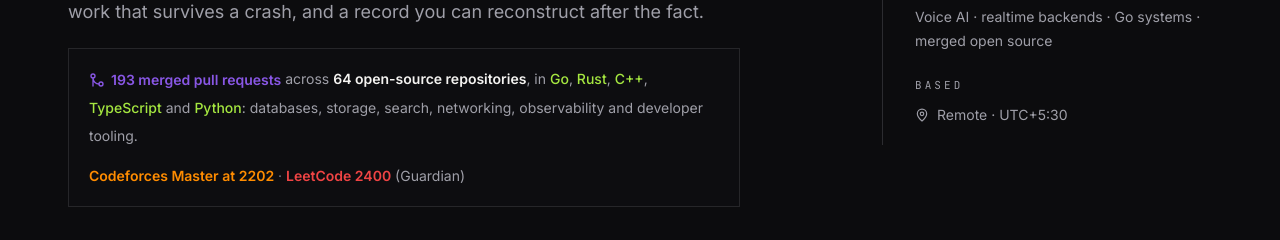
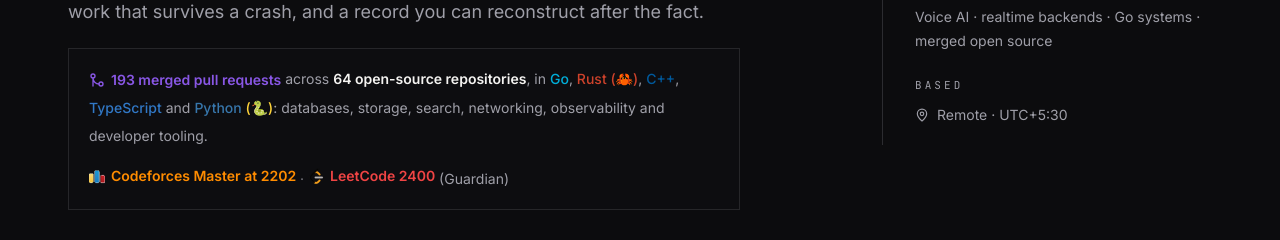
Before and after one commit to Tyagiquamar/Quortfolio, a Next.js app: page / in a window 1280 px wide. Shown: the part 454-694 px from the top of the page. Built offline with nearby package versions, Linux system fonts and the light colour scheme; no server answers.

Commit message:
Use Ben 10 green, Omnitrix favicon, and language-colored OSS hero line.
Replace lime accent with Omnitrix neon green, draw hourglass tab icon, and style languages and CP platforms with brand colors and logos.

```diff
--- a/app/globals.css
+++ b/app/globals.css
@@ -15,7 +15,7 @@
     --card-foreground: 240 8% 10%;
     --popover: 50 14% 97%;
     --popover-foreground: 240 8% 10%;
-    --primary: 84 62% 30%;
+    --primary: 96 85% 36%;
     --primary-foreground: 50 14% 98%;
     --secondary: 50 10% 88%;
     --secondary-foreground: 240 8% 12%;
@@ -27,7 +27,7 @@
     --destructive-foreground: 0 0% 98%;
     --border: 240 6% 82%;
     --input: 240 6% 82%;
-    --ring: 84 62% 30%;
+    --ring: 96 85% 36%;
     --radius: 0.125rem;
   }
 
@@ -39,7 +39,7 @@
     --card-foreground: 50 12% 95%;
     --popover: 240 8% 9%;
     --popover-foreground: 50 12% 95%;
-    --primary: 84 78% 58%;
+    --primary: 96 100% 50%;
     --primary-foreground: 240 9% 6%;
     --secondary: 240 6% 14%;
     --secondary-foreground: 50 12% 92%;
@@ -51,7 +51,7 @@
     --destructive-foreground: 0 0% 98%;
     --border: 240 5% 18%;
     --input: 240 5% 20%;
-    --ring: 84 78% 58%;
+    --ring: 96 100% 50%;
   }
 }
 
--- a/app/icon.tsx
+++ b/app/icon.tsx
@@ -1,9 +1,13 @@
 import { ImageResponse } from "next/og"
+import { ben10Green } from "@/lib/brand"
 
 export const size = { width: 64, height: 64 }
 export const contentType = "image/png"
 
 export default function Icon() {
+  const bg = "#0a0a0a"
+  const green = ben10Green
+
   return new ImageResponse(
     (
       <div
@@ -13,14 +17,15 @@
           display: "flex",
           alignItems: "center",
           justifyContent: "center",
-          backgroundColor: "#0c0d0c",
-          color: "#a3e635",
-          fontFamily: "monospace",
-          fontSize: 30,
-          letterSpacing: -1,
+          backgroundColor: bg,
         }}
       >
-        MQ
+        <svg width="52" height="52" viewBox="0 0 52 52">
+          <circle cx="26" cy="26" r="23" fill={bg} stroke={green} strokeWidth="2.5" />
+          <circle cx="26" cy="26" r="19" fill="none" stroke={green} strokeWidth="1" opacity={0.35} />
+          <polygon points="26,11 40,26 12,26" fill={green} />
+          <polygon points="26,41 40,26 12,26" fill={green} />
+        </svg>
       </div>
     ),
     size
--- a/app/opengraph-image.tsx
+++ b/app/opengraph-image.tsx
@@ -1,5 +1,6 @@
 import { ImageResponse } from "next/og"
 import { site } from "@/data/site"
+import { ben10Green } from "@/lib/brand"
 
 export const alt = site.title
 export const size = { width: 1200, height: 630 }
@@ -21,11 +22,11 @@
           fontFamily: "sans-serif",
         }}
       >
-        <div style={{ fontSize: 26, color: "#a3e635", fontFamily: "monospace" }}>
+        <div style={{ fontSize: 26, color: ben10Green, fontFamily: "monospace" }}>
           CTO · voice AI · backend systems
         </div>
         <div style={{ fontSize: 72, fontWeight: 700, marginTop: 18 }}>{site.name}</div>
-        <div style={{ fontSize: 24, marginTop: 14, color: "#a3e635", fontFamily: "monospace" }}>
+        <div style={{ fontSize: 24, marginTop: 14, color: ben10Green, fontFamily: "monospace" }}>
           CTO @ AugmentPath Strategy
         </div>
         <div style={{ fontSize: 24, color: "#a1a1a8", marginTop: 22, maxWidth: 980 }}>
--- a/components/call-flow.tsx
+++ b/components/call-flow.tsx
@@ -1,4 +1,6 @@
-const ACCENT = "#a3e635"
+import { ben10Green } from "@/lib/brand"
+
+const ACCENT = ben10Green
 const GRAY = "#8b8b93"
 const FONT = "ui-monospace, SFMono-Regular, Menlo, monospace"
 
--- a/components/hero-highlights.tsx
+++ b/components/hero-highlights.tsx
@@ -1,10 +1,44 @@
 import { GitMerge } from "lucide-react"
+import Image from "next/image"
 import Link from "next/link"
 import { cpProfiles } from "@/data/site"
 
 const mergedPurple = "text-[#8957e5] font-semibold"
 const repoAccent = "text-foreground font-semibold"
-const langAccent = "text-primary font-medium"
+
+function Lang({
+  name,
+  color,
+  suffix,
+  suffixColor,
+}: {
+  name: string
+  color: string
+  suffix?: string
+  suffixColor?: string
+}) {
+  return (
+    <span className="font-medium" style={{ color }}>
+      {name}
+      {suffix ? (
+        <span style={{ color: suffixColor ?? color }}> ({suffix})</span>
+      ) : null}
+    </span>
+  )
+}
+
+function CpIcon({ src }: { src: string }) {
+  return (
+    <Image
+      src={src}
+      alt=""
+      width={16}
+      height={16}
+      className="inline-block h-4 w-4 shrink-0 object-contain"
+      aria-hidden
+    />
+  )
+}
 
 export function HeroHighlights() {
   const cf = cpProfiles[0]
@@ -21,15 +55,15 @@
         across{" "}
         <span className={repoAccent}>64 open-source repositories</span>
         , in{" "}
-        <span className={langAccent}>Go</span>
+        <Lang name="Go" color="#00ADD8" />
         {", "}
-        <span className={langAccent}>Rust</span>
+        <Lang name="Rust" color="#CE422B" suffix="🦀" />
         {", "}
-        <span className={langAccent}>C++</span>
+        <Lang name="C++" color="#00599C" />
         {", "}
-        <span className={langAccent}>TypeScript</span>
+        <Lang name="TypeScript" color="#3178C6" />
         {" and "}
-        <span className={langAccent}>Python</span>
+        <Lang name="Python" color="#3776AB" suffix="🐍" suffixColor="#FFD43B" />
         : databases, storage, search, networking, observability and developer tooling.
       </p>
       <p className="mt-3 text-sm leading-7 text-muted-foreground">
@@ -37,9 +71,10 @@
           href={cf.href}
           target="_blank"
           rel="noreferrer"
-          className="font-semibold transition-opacity hover:opacity-80"
+          className="inline-flex items-center gap-1.5 font-semibold transition-opacity hover:opacity-80"
           style={{ color: cf.accent }}
         >
+          <CpIcon src={cf.logo} />
           Codeforces Master at 2202
         </Link>
         <span className="text-muted-foreground/70"> · </span>
@@ -47,9 +82,10 @@
           href={lc.href}
           target="_blank"
           rel="noreferrer"
-          className="font-semibold transition-opacity hover:opacity-80"
+          className="inline-flex items-center gap-1.5 font-semibold transition-opacity hover:opacity-80"
           style={{ color: lc.accent }}
         >
+          <CpIcon src={lc.logo} />
           LeetCode 2400
         </Link>
         <span className="text-muted-foreground"> (Guardian)</span>
--- /dev/null
+++ b/lib/brand.ts
@@ -0,0 +1,4 @@
+/** Ben 10 Omnitrix-style neon green (site accent). */
+export const ben10Green = "#84FF00"
+export const ben10GreenHsl = "96 100% 50%"
+export const ben10GreenHslLight = "96 85% 36%"
```
